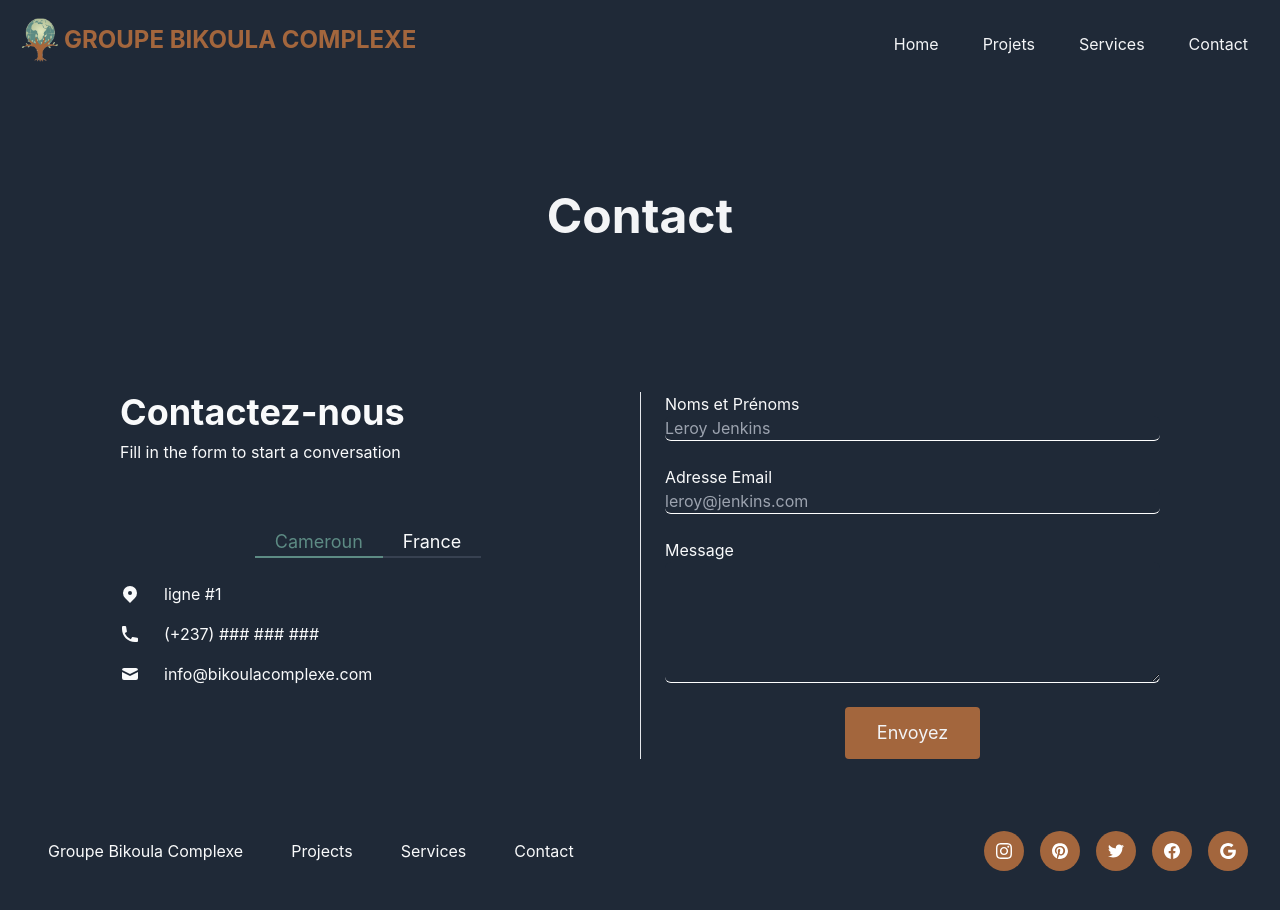
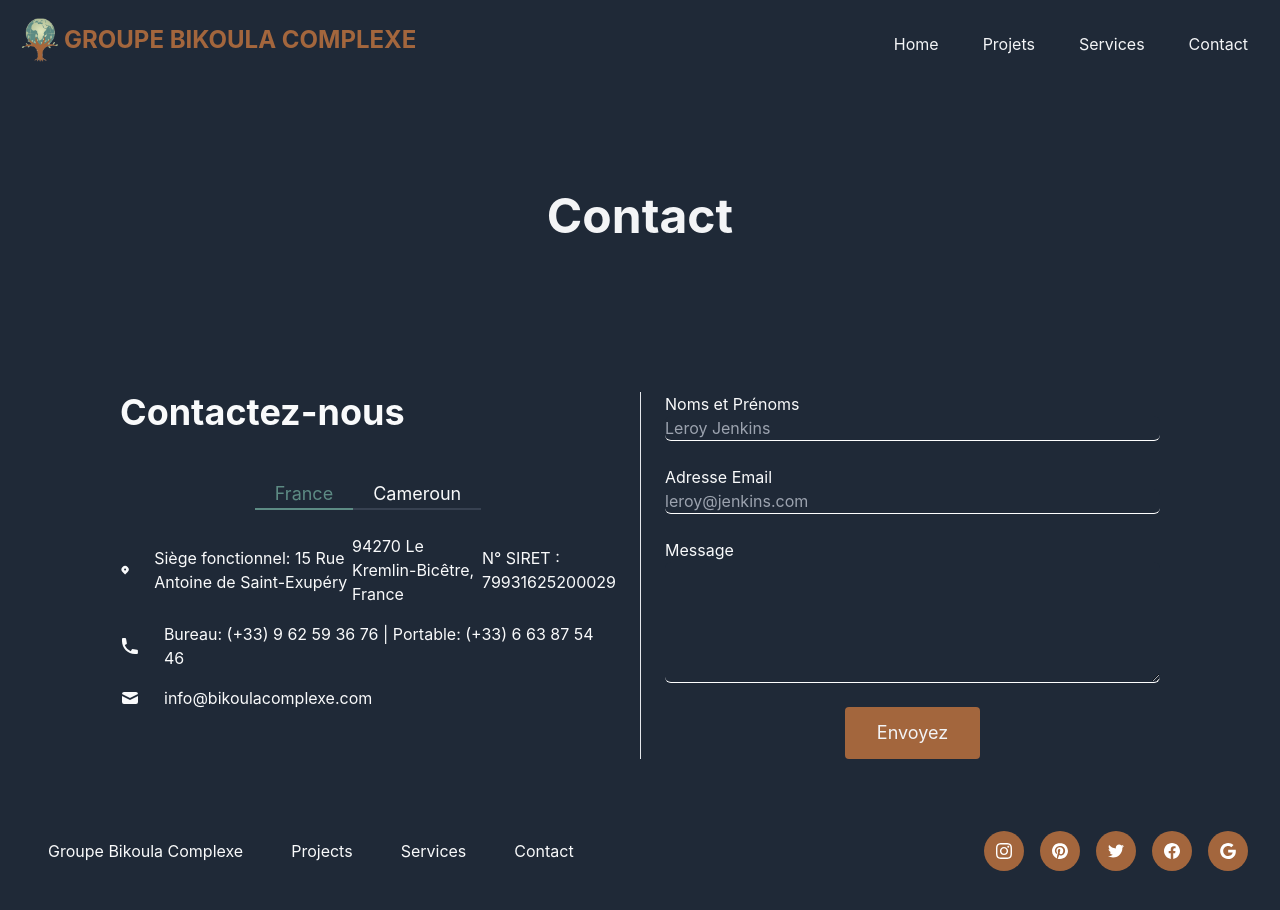
Before and after one commit to kamicodaxe/bikoulacomplexe, a Next.js app: page /contact in a window 1280 px wide. Shown: the top 910 px of the page. Built offline with nearby package versions, Linux system fonts and the light colour scheme.

Commit message:
- updates
TIME: 1H

```diff
--- a/components/OurServices.tsx
+++ b/components/OurServices.tsx
@@ -50,7 +50,7 @@ const serviceBody = [
     "Nous sommes le lien entre l’Afrique et le reste du Monde pour toutes les entreprises désireuses de s’implanter sur le continent africain. Nous vous mettons en contact avec les personnes adaptées sur place. Vous bénéficiez d’un carnet d’adresses fourni et de confiance pour mener vos projets à bien. Nous vous aidons à rechercher des investisseurs et à obtenir des prêtes auprès des instituts bancaires africains. Nous sommes notamment spécialistes du Cameroun, un pays où nous aidons des sociétés à se développer depuis longtemps.",
     "La garantie de résultat étant notre préoccupation première, nous avons vocation à aller au plus près des réalités du terrain grâce à notre réseau bien implanté pour apporter à notre clientèle le bon conseil qui fera toute la différence pour la réussite de son projet.",
     "Nous vous présentons des partenaires techniques fiables qui jouissent d'une expérience avérée dans la réalisation des infrastructures similaires à vos attentes.",
-    "La société ECTI  et le Groupe Bikoula Complexe assurent la formation, le transfert de technologie et un accompagnement technique  de nos partenaires en Afrique afin d'accroitre la productivité et la rentabilité des investissements Africains.",
+    "L'expérience de l'ONG ECTI n'est plus à démontrer, des séniors bénévoles aux services des autres. Partout dans le monde, ils accompagnent les porteurs de projets dans le suivi, la formation, ils partagent leurs riches expériences dans tous les domaines professionnels tout en favorisant le transfère de connaissance.",
 ]
 
 export default OurServices
--- a/pages/contact.tsx
+++ b/pages/contact.tsx
@@ -31,13 +31,13 @@ const Contact: NextPage = () => {
         <div className="grid max-w-6xl grid-cols-1 px-6 mx-auto lg:px-8 md:grid-cols-2 md:divide-x">
           <div className="py-6 md:py-0 md:px-6">
             <h1 className="text-4xl font-bold">Contactez-nous</h1>
-            <p className="pt-2 pb-4">Fill in the form to start a conversation</p>
+            {/* <p className="pt-2 pb-4">Fill in the form to start a conversation</p> */}
             <div className="container max-w-xl p-6 pt-12 mx-auto space-y-8 lg:px-8 lg:max-w-7xl">
               <div className="flex justify-center items-center">
                 {
                   [
+                    "France",
                     "Cameroun",
-                    "France",
                   ].map((title, index) => (
                     <span
                       key={title}
@@ -101,20 +101,21 @@ const Contact: NextPage = () => {
 const CONTACT_INFOS = [
   {
     address: [
-      "ligne #1",
-      // "ligne #2"
+      "Siège fonctionnel: 15 Rue Antoine de Saint-Exupéry",
+      "94270 Le Kremlin-Bicêtre, France",
+      "N° SIRET : 79931625200029"
     ],
-    tel: "(+237) ### ### ###",
+    tel: "Bureau: (+33) 9 62 59 36 76 | Portable: (+33) 6 63 87 54 46",
     email: "info@bikoulacomplexe.com"
   },
   {
     address: [
-      "15 Rue Antoine de Saint-Exupéry",
-      "94270 Le Kremlin-Bicêtre, France"
+      "Siège social : Quartier Monavebe, BP 729 Sangmelima, Cameroun",
+      "RCCM : RC/EBWA/2022/B/129/"
     ],
-    tel: "06 63 87 54 46",
+    tel: "Bureau: (+33) 9 62 59 36 76 | Portable: (+33) 6 63 87 54 46 |  WhatsApp: (+237) 651 886 742",
     email: "info@bikoulacomplexe.com"
-  }
+  },
 ]
 
 export default Contact
```
